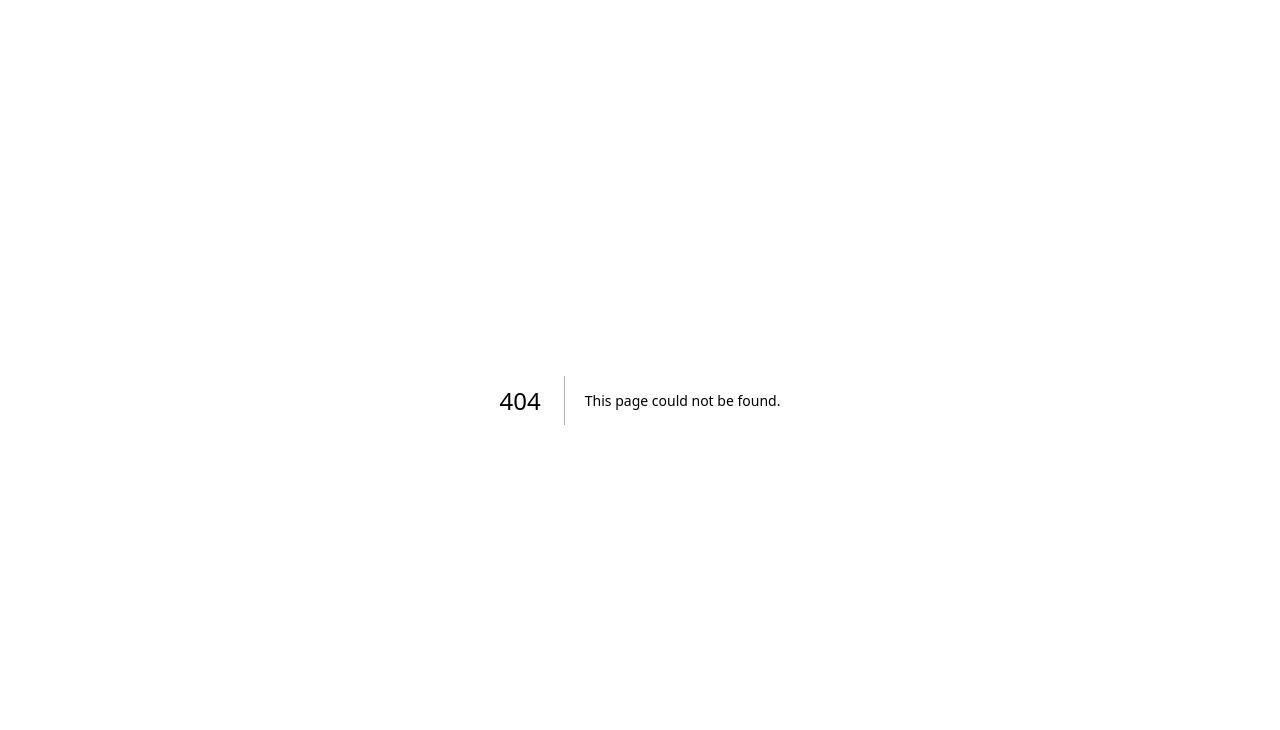
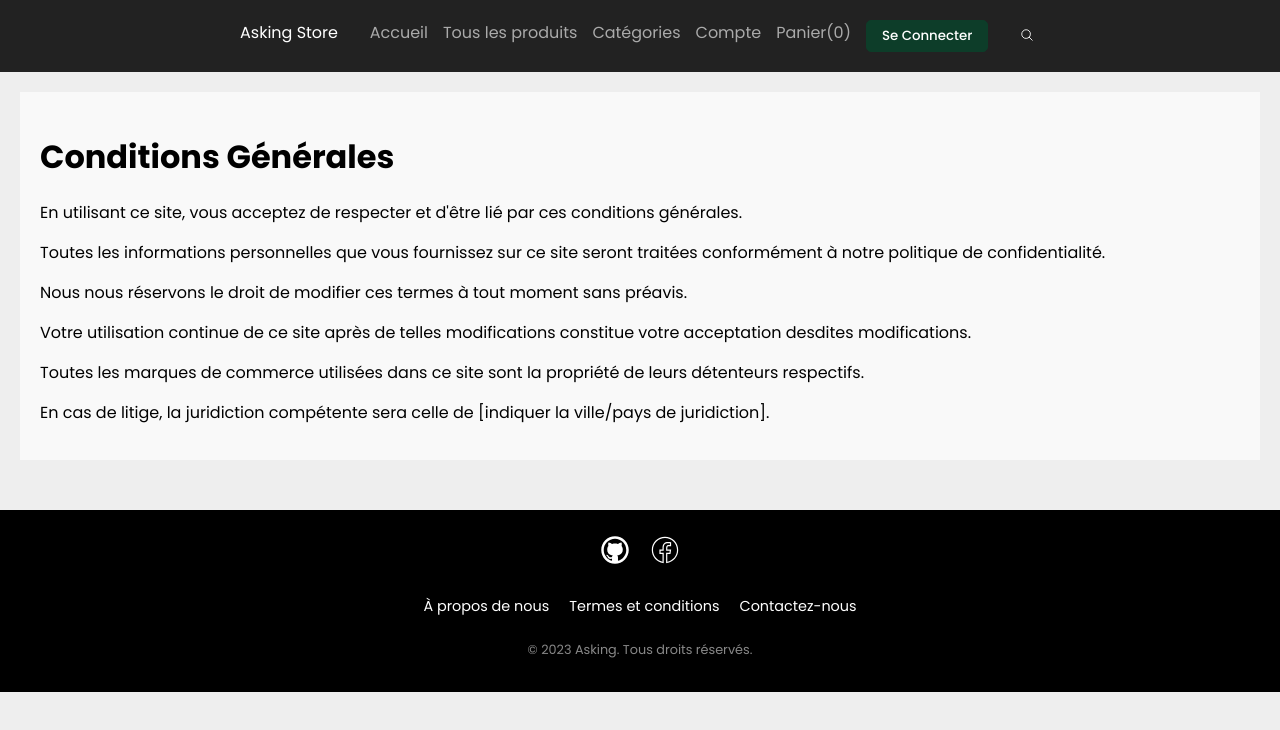
Before and after one commit to AsKing07/asking_store_frontend, a Next.js app: page /terms in a window 1280 px wide. Before the commit this address had no page. Shown: the top 730 px of the page. Built offline with nearby package versions, Linux system fonts and the light colour scheme; no server answers.

Commit message:
adding terms and condition page

```diff
--- a/components/ProductReviews.js
+++ b/components/ProductReviews.js
@@ -1,3 +1,4 @@
+/* eslint-disable react/no-unescaped-entities */
 /* eslint-disable react/jsx-key */
 import styled from "styled-components";
 import Input from "@/components/Input";
@@ -9,6 +10,7 @@ import {useEffect, useState} from "react";
 import axios from "axios";
 import Spinner from "@/components/Spinner";
 import { signIn, useSession } from "next-auth/react";
+import Link from "next/link";
 
 
 const Title = styled.h2`
@@ -114,6 +116,8 @@ export default function ProductReviews({product}) {
                     <WhiteBox>
                           <div>
               <Button primary onClick={login}>Connectez-vous pour laisser un commentaire</Button>
+              <p>En vous connectant, vous acceptez les <Link href={'/terms'}>Termes et conditions d'utilisation</Link></p>
+
             </div>
                     </WhiteBox>
                 )
--- /dev/null
+++ b/pages/terms.js
@@ -0,0 +1,51 @@
+/* eslint-disable react/no-unescaped-entities */
+import Header from "@/components/Header";
+import Footer from "@/components/Footer";
+import styled from "styled-components";
+
+const TermsContainer = styled.div`
+  margin: 20px;
+  padding: 20px;
+  background-color: #f9f9f9;
+`;
+
+const Title = styled.h1`
+  font-size: 2rem;
+  margin-bottom: 20px;
+`;
+
+const Paragraph = styled.p`
+  font-size: 1rem;
+  line-height: 1.5;
+  margin-bottom: 15px;
+`;
+
+export default function TermsAndConditions() {
+  return (
+    <>
+      <Header />
+      <TermsContainer>
+        <Title>Conditions Générales</Title>
+        <Paragraph>
+          En utilisant ce site, vous acceptez de respecter et d'être lié par ces conditions générales.
+        </Paragraph>
+        <Paragraph>
+          Toutes les informations personnelles que vous fournissez sur ce site seront traitées conformément à notre politique de confidentialité.
+        </Paragraph>
+        <Paragraph>
+          Nous nous réservons le droit de modifier ces termes à tout moment sans préavis.
+        </Paragraph>
+        <Paragraph>
+          Votre utilisation continue de ce site après de telles modifications constitue votre acceptation desdites modifications.
+        </Paragraph>
+        <Paragraph>
+          Toutes les marques de commerce utilisées dans ce site sont la propriété de leurs détenteurs respectifs.
+        </Paragraph>
+        <Paragraph>
+          En cas de litige, la juridiction compétente sera celle de [indiquer la ville/pays de juridiction].
+        </Paragraph>
+      </TermsContainer>
+      <Footer />
+    </>
+  );
+}
```
Also changed, not shown: pages/account.js (+7 -1 lines).
